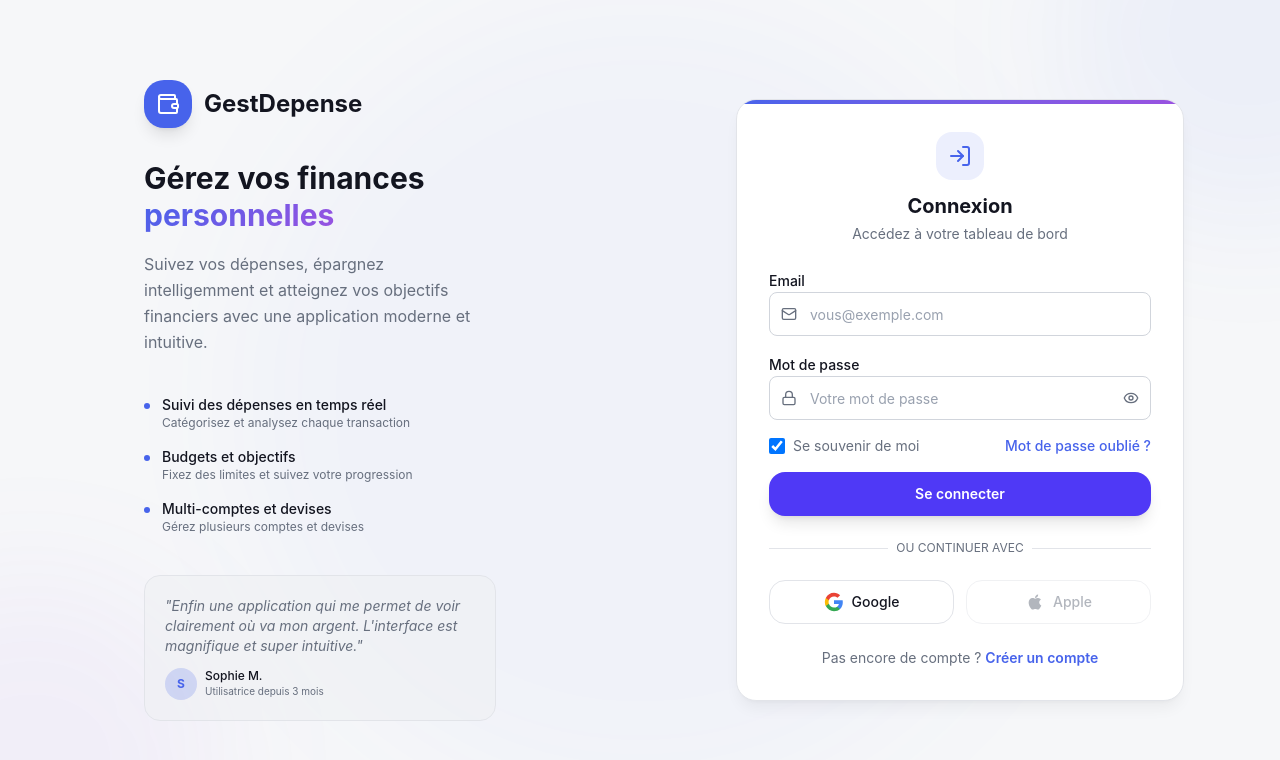
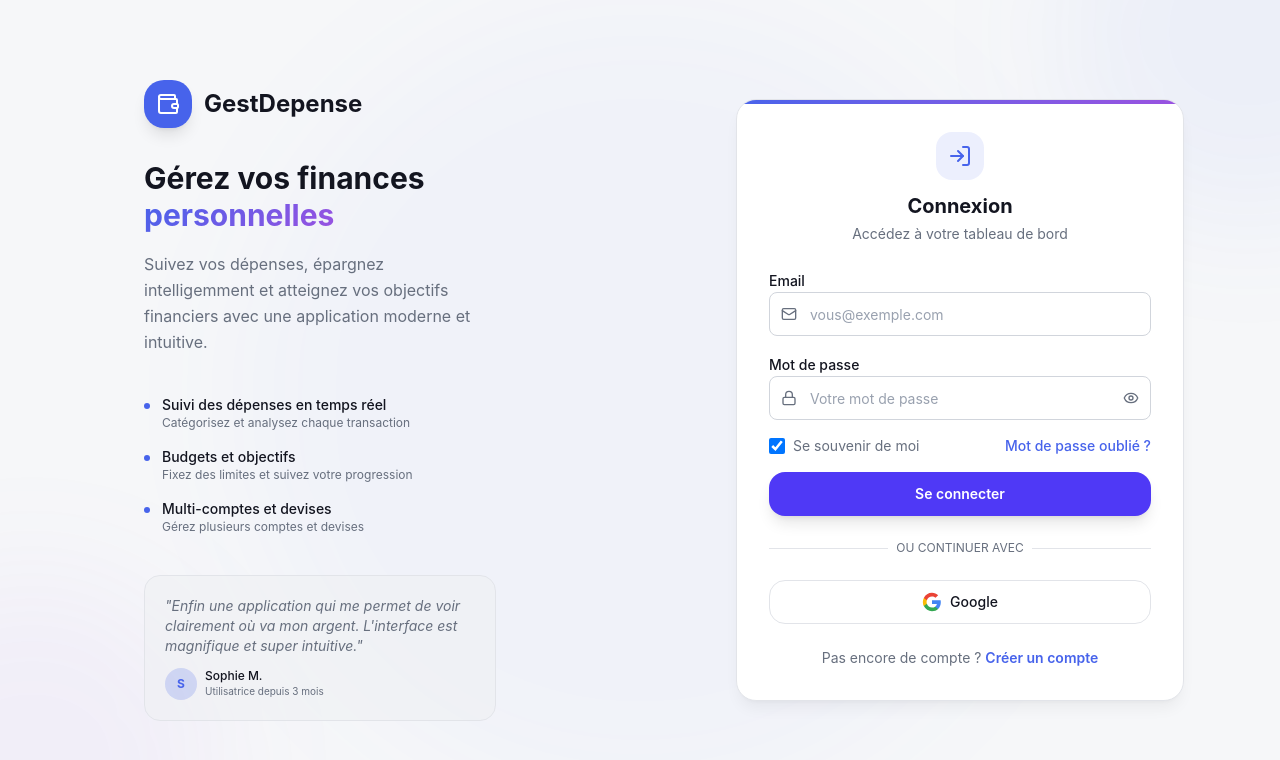
Before and after one commit to Hayy-Balde/GestDepense-frontend, a React (Vite) app: page /login in a window 1280 px wide. Shown: the top 760 px of the page. Built offline with nearby package versions, Linux system fonts and the light colour scheme.

Commit message:
chore: remove Apple auth button, fix Google link URL

```diff
--- a/src/pages/auth/LoginPage.tsx
+++ b/src/pages/auth/LoginPage.tsx
@@ -154,9 +154,9 @@ export default function LoginPage() {
       </div>
 
       {/* Social buttons */}
-      <div className="grid grid-cols-2 gap-3">
+      <div className="grid grid-cols-1 gap-3">
         <a
-          href={`${import.meta.env.VITE_API_URL?.replace('/api/v1', '') || 'https://gestdepense-api.onrender.com'}/api/auth/google/redirect`}
+          href={`${(import.meta.env.VITE_API_URL || 'https://gestdepense-api.onrender.com/api/v1').replace(/\/api\/v1\/?$/, '')}/api/auth/google/redirect`}
           className="flex items-center justify-center gap-2 h-11 rounded-xl border border-[var(--border)] bg-[var(--card)] text-sm font-medium text-[var(--foreground)] hover:bg-[var(--secondary)] transition-colors"
         >
           <svg className="w-5 h-5" viewBox="0 0 24 24">
@@ -167,16 +167,6 @@ export default function LoginPage() {
           </svg>
           Google
         </a>
-        <button
-          type="button"
-          disabled
-          className="flex items-center justify-center gap-2 h-11 rounded-xl border border-[var(--border)] bg-[var(--card)] text-sm font-medium text-[var(--muted-foreground)] opacity-50 cursor-not-allowed transition-colors"
-        >
-          <svg className="w-5 h-5" viewBox="0 0 24 24">
-            <path fill="currentColor" d="M17.05 20.28c-.98.95-2.05.8-3.08.35-1.09-.46-2.09-.48-3.24 0-1.44.62-2.2.44-3.06-.35C2.79 15.25 3.51 7.59 9.05 7.31c1.35.07 2.29.74 3.08.8 1.18-.24 2.31-.93 3.57-.84 1.51.12 2.65.72 3.4 1.8-3.12 1.87-2.38 5.98.48 7.13-.57 1.5-1.31 2.99-2.54 4.09zM12.03 7.25c-.15-2.23 1.66-4.07 3.74-4.25.29 2.58-2.34 4.5-3.74 4.25z"/>
-          </svg>
-          Apple
-        </button>
       </div>
 
       <p className="text-center text-sm text-[var(--muted-foreground)] mt-6">
```
Also changed, not shown: 1 other file (tests, documents, lock files or other folders).
